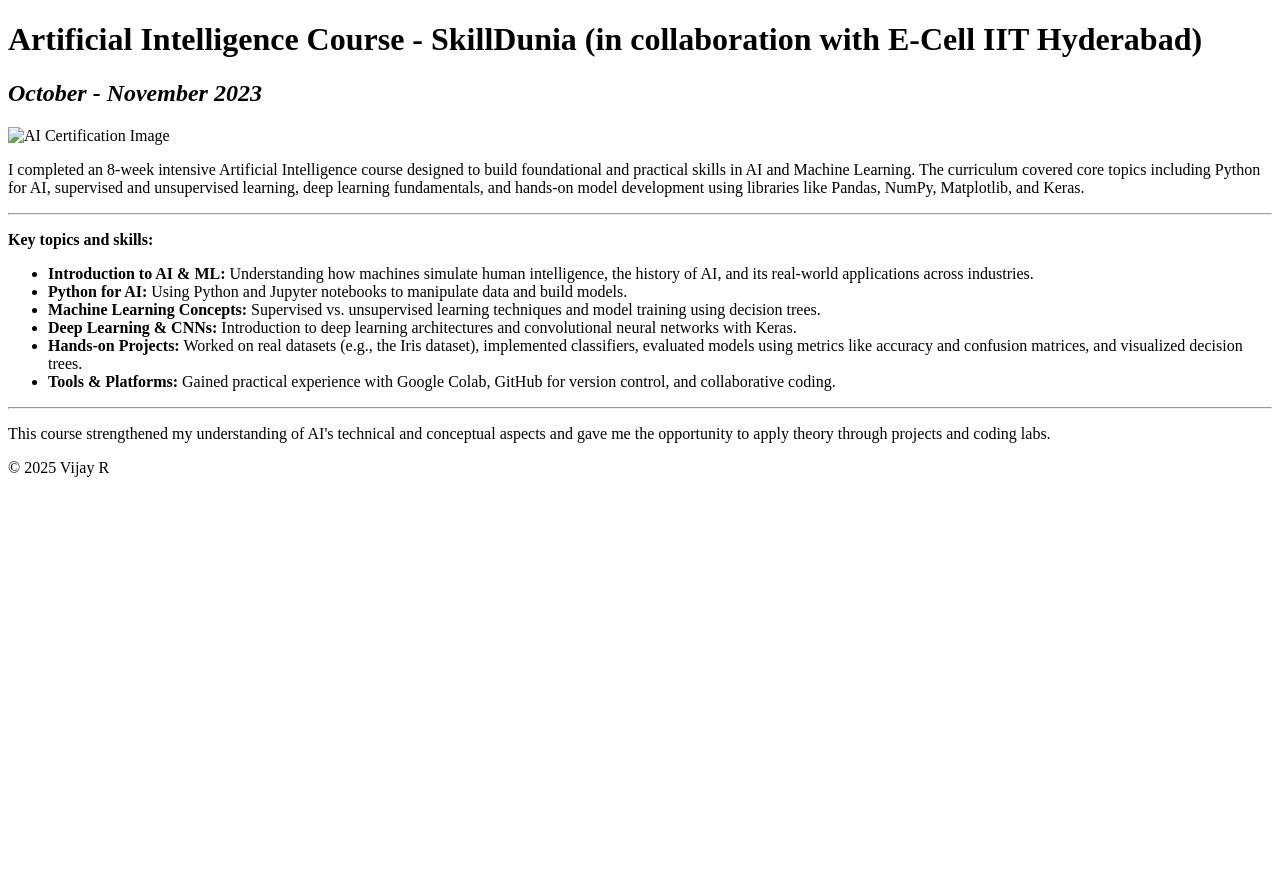
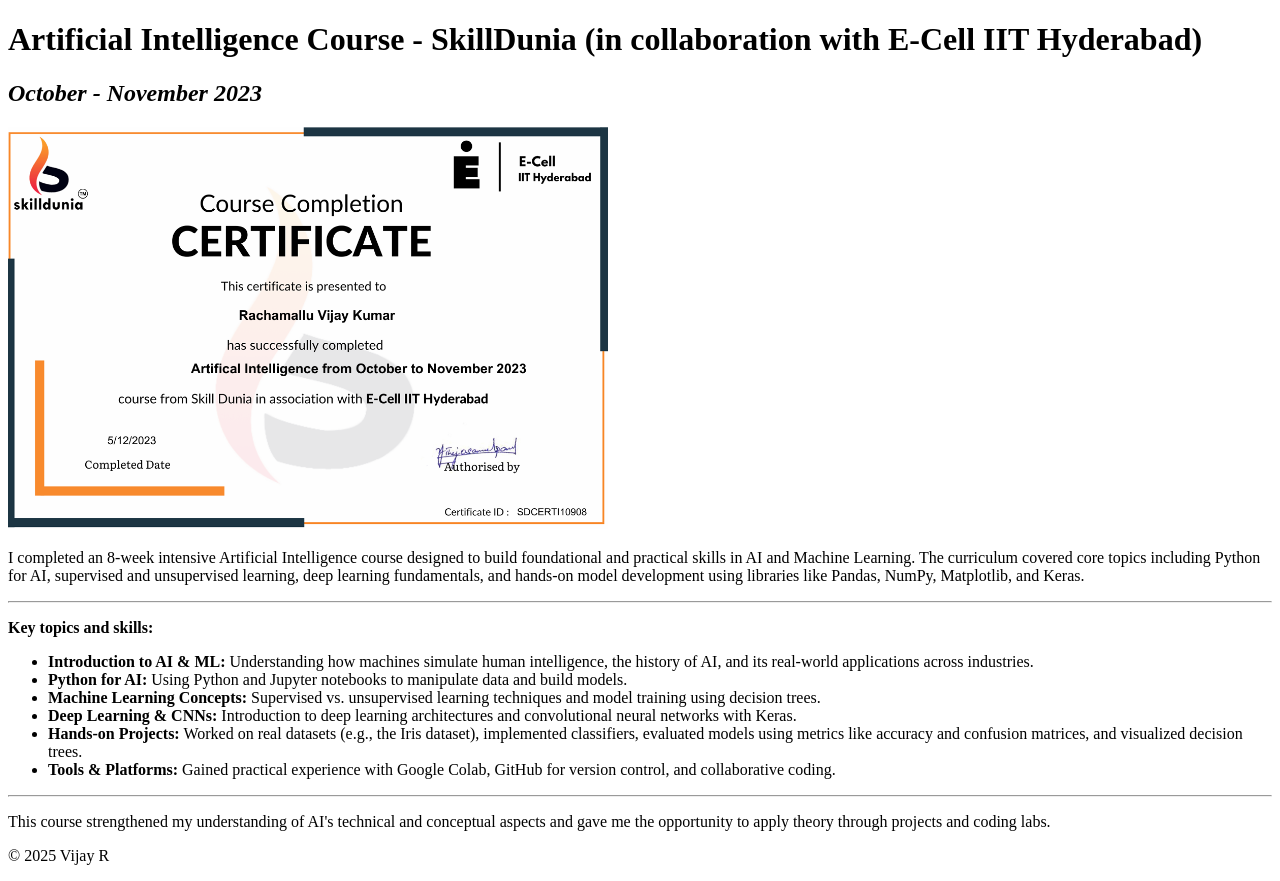
Before and after one commit to vijaykumar2802/html---portfolio, a plain HTML site: page artifical intelligence.html in a window 1280 px wide. Before the commit the page ends 800 px from the top, so only its background shows below. Drawn offline with Linux system fonts and the light colour scheme.

Commit message:
Update artifical intelligence.html

```diff
--- a/artifical intelligence.html
+++ b/artifical intelligence.html
@@ -7,7 +7,7 @@
 <body>
     <h1>Artificial Intelligence Course - SkillDunia (in collaboration with E-Cell IIT Hyderabad)</h1>
     <h2><i>October - November 2023</i></h2>
-    <img src = "./assets/AI.png" width = "600" alt = "AI Certification Image"/>
+    <img src = "./AI.png" width = "600" alt = "AI Certification Image"/>
     <p>
         I completed an 8-week intensive Artificial Intelligence course designed to build foundational and practical skills in AI and Machine Learning.
         The curriculum covered core topics including Python for AI, supervised and unsupervised learning, deep learning fundamentals, and hands-on model development using libraries like Pandas, NumPy, Matplotlib, and Keras.
```
